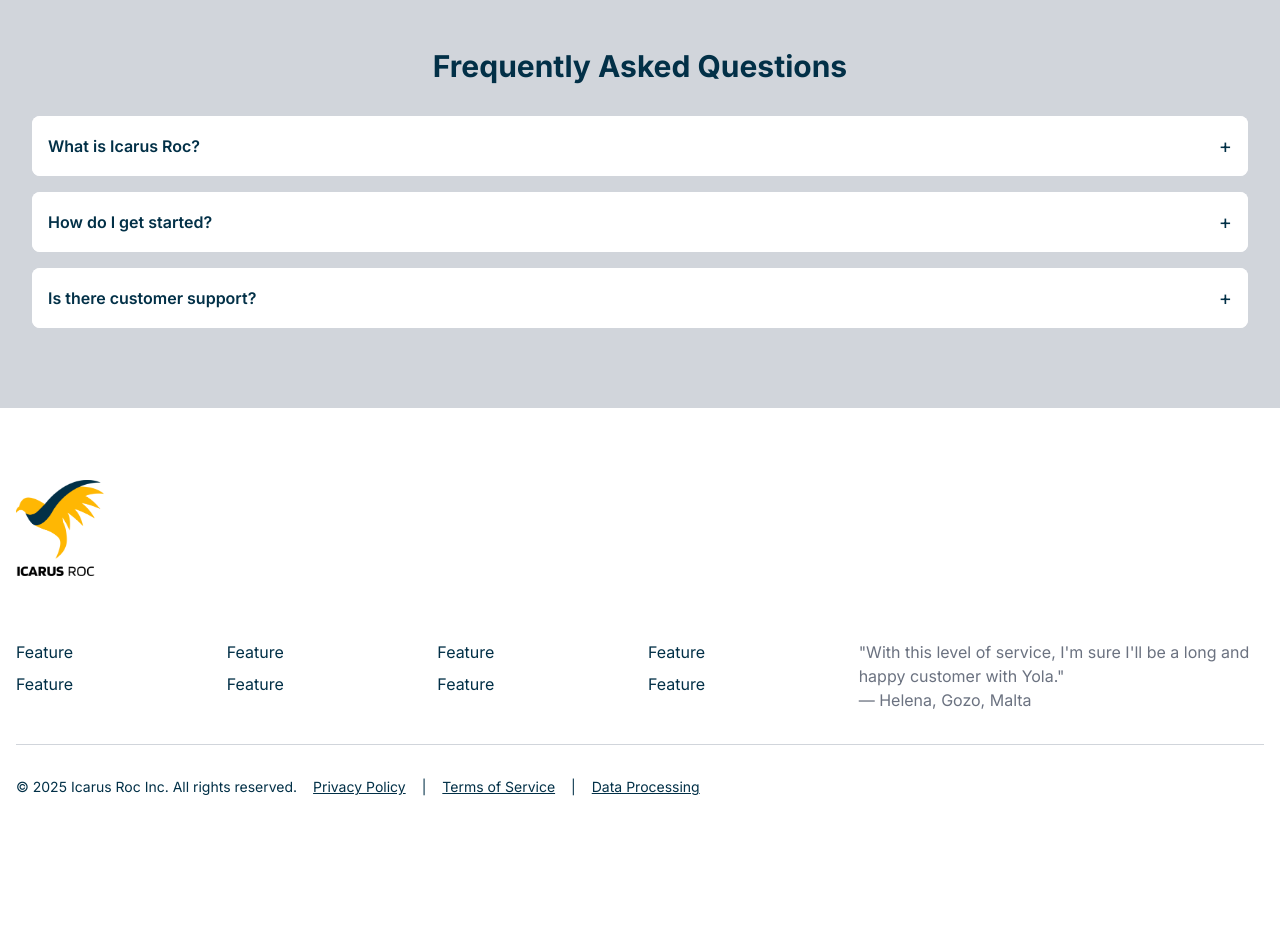
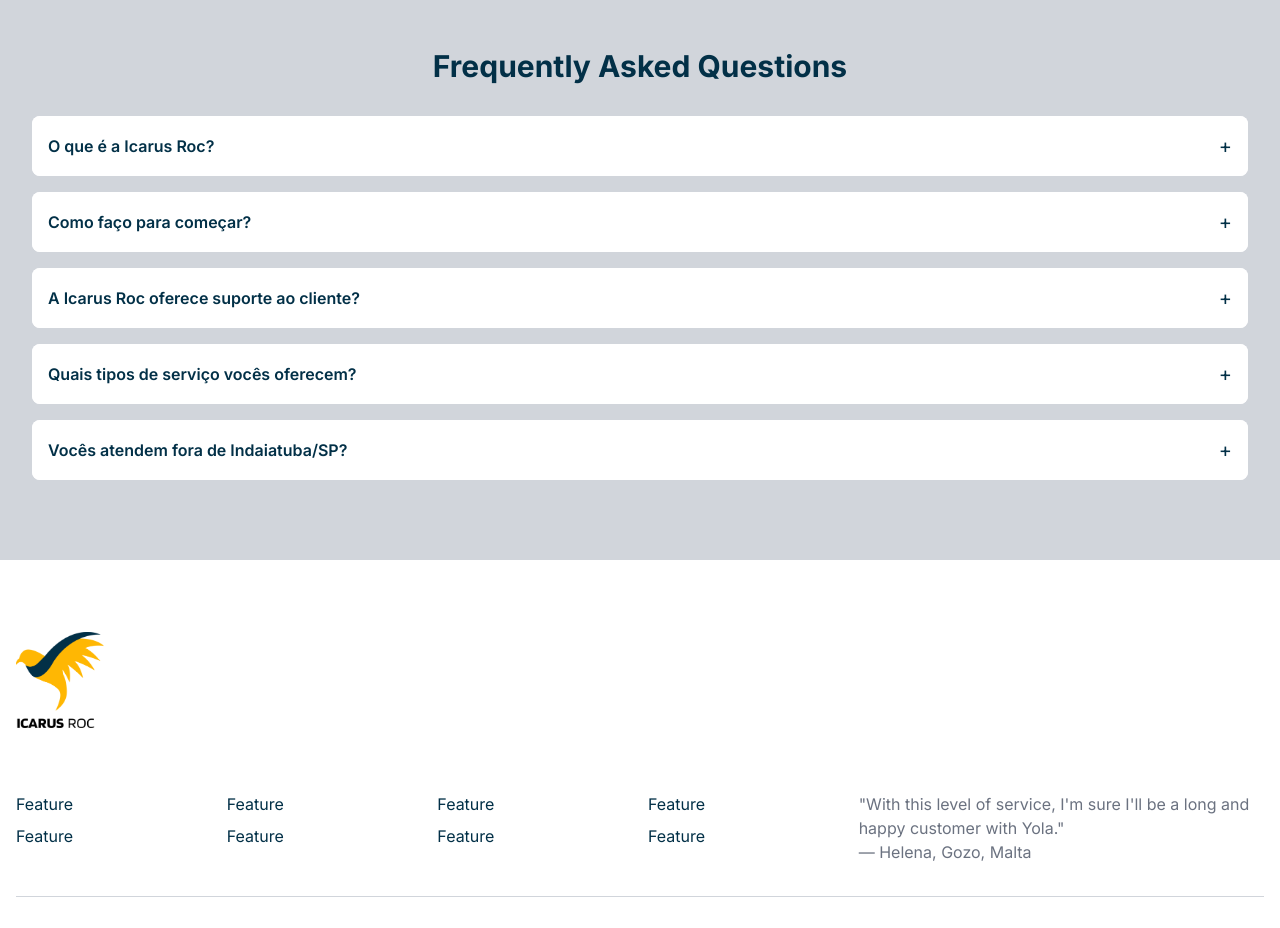
Before and after one commit to ToneRevetler/IcarusRoc, a Next.js app: page / in a window 1280 px wide. Shown: the part 4460-5388 px from the top of the page. Before the commit the page ends 5289 px from the top, so only its background shows below. Built offline with nearby package versions, Linux system fonts and the light colour scheme.

Commit message:
feat: faq content

```diff
--- a/components/FAQ/FAQSection.tsx
+++ b/components/FAQ/FAQSection.tsx
@@ -1,20 +1,35 @@
 import React from 'react';
 import Question from './Question';
 
+
 const faqs = [
   {
-    question: 'What is Icarus Roc?',
-    answer: 'Icarus Roc is a platform that provides ...',
+    question: "O que é a Icarus Roc?",
+    answer:
+      "A Icarus Roc é uma agência digital especializada na criação de sites, plataformas e chatbots personalizados. Atuamos com foco em posicionamento humano e identidade visual, entregando soluções sob medida com escuta ativa e atendimento transparente.",
   },
   {
-    question: 'How do I get started?',
-    answer: 'To get started, simply sign up and ...',
+    question: "Como faço para começar?",
+    answer:
+      "É simples! Você pode entrar em contato pelo nosso formulário no site, enviar uma mensagem pelo WhatsApp ou por e-mail. Nossa equipe vai te acompanhar desde a ideia até a entrega, com suporte gratuito no primeiro mês.",
   },
   {
-    question: 'Is there customer support?',
-    answer: 'Yes, we offer 24/7 customer support ...',
+    question: "A Icarus Roc oferece suporte ao cliente?",
+    answer:
+      "Sim. Todos os nossos projetos incluem suporte gratuito por tempo determinado. Sites, lojas virtuais e integrações contam com acompanhamento técnico para garantir que tudo funcione com estabilidade e segurança.",
+  },
+  {
+    question: "Quais tipos de serviço vocês oferecem?",
+    answer:
+      "Desenvolvemos landing pages, e-commerces sob medida, blogs, portais de conteúdo, automações com scripts, integrações com plataformas como WordPress e Shopify, além de hospedagem e configuração de domínio.",
+  },
+  {
+    question: "Vocês atendem fora de Indaiatuba/SP?",
+    answer:
+      "Sim! Embora sejamos a menor e melhor companhia de sites da região, nosso atendimento é 100% online e personalizado. Atendemos clientes de todo o Brasil e até fora dele.",
   },
 ];
+
 
 const FAQSection: React.FC = () => {
   return (
```
